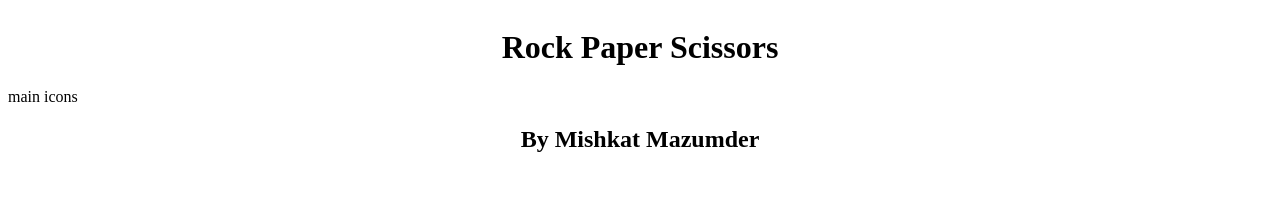
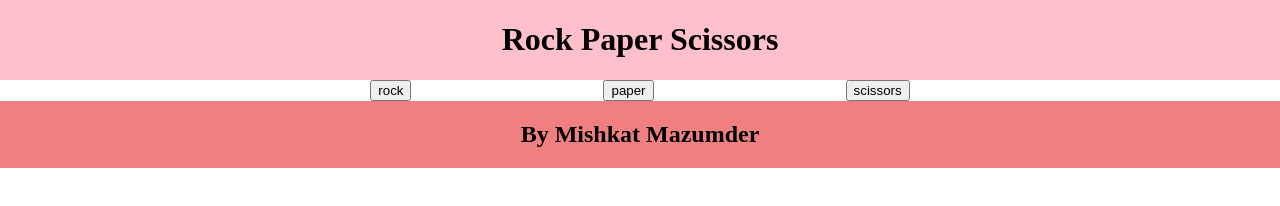
Before and after one commit to Mishkat6541/Rock_Paper_Scissors, a plain HTML site: page index.html in a window 1280 px wide. Drawn offline with Linux system fonts and the light colour scheme.

Commit message:
adding basic script set up

```diff
--- a/index.html
+++ b/index.html
@@ -9,6 +9,38 @@
 
 </head>
 
+<script>
+    let humanScore = 0
+    let computerScore = 0
+
+    function getComputerChoice()
+    {
+        let x = Math.random(1,3)
+        console.log(x)
+
+        if(x == 1){
+            console.log(scissors)
+        }
+
+        if(x == 2){
+            console.log(rock)
+        }
+
+        if(x==3){
+            console.log(paper)
+        }
+
+    }
+
+
+    function getHumanChoice()
+    {
+        let action = prompt("what action: r/p/c ")
+
+    }
+
+</script>
+
 <body>
 
     <header>
@@ -16,9 +48,20 @@
 
     </header>
 
+
     <main>
 
-        main icons
+        <icon>
+            <button>rock</button>
+        </icon>
+
+        <icon>
+            <button>paper</button>
+        </icon>
+
+        <icon>
+            <button>scissors</button>
+        </icon>
 
     </main>
 
--- a/style.css
+++ b/style.css
@@ -1,8 +1,25 @@
+body{
+    padding: 0px;
+    margin: 0px;
+    border: 0px;
+}
+
 header{
 
     display: flex;
     align-items: center;
     justify-content: center;
+    background-color: pink;
+}
+
+
+main
+{
+    display: flex;
+    align-items: center;
+    justify-content: center;
+    background-color: white;
+    gap: 15%;
 }
 
 
@@ -12,5 +29,5 @@ footer{
     display: flex;
     align-items: center;
     justify-content: center;
-
+    background-color: lightcoral
 }
```
